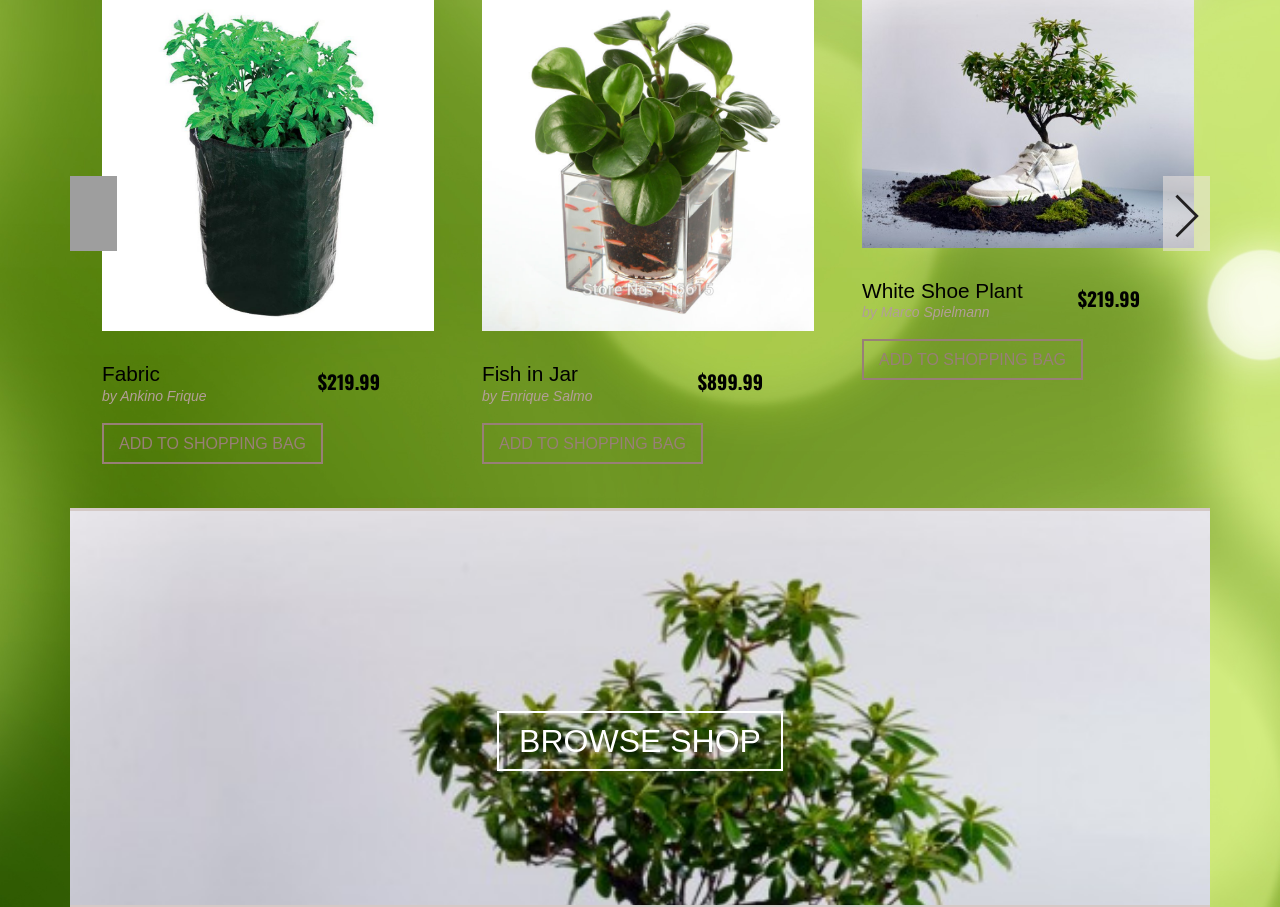
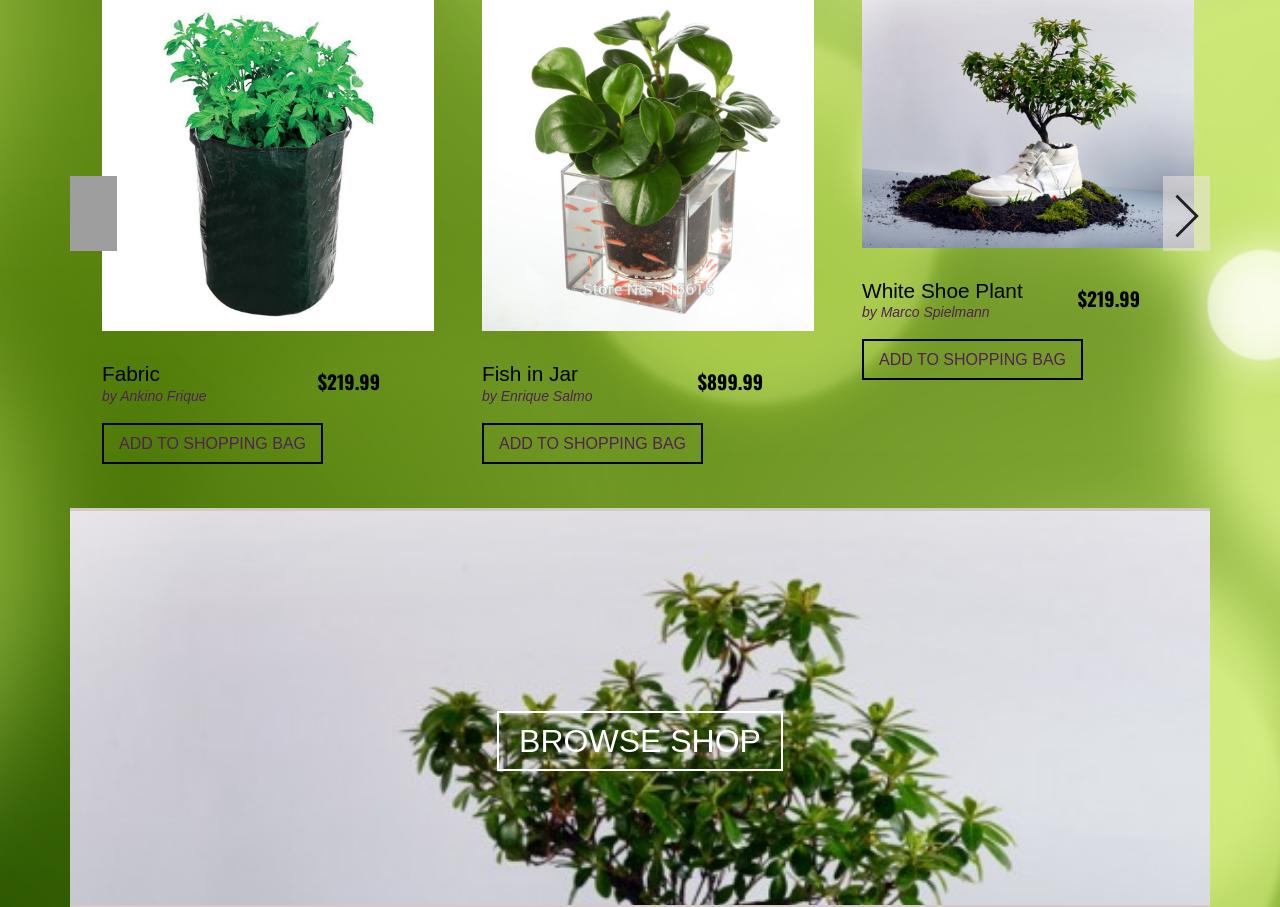
Before and after one commit to Lyreguin/E-Commerce_Site, a PHP site: page / in a window 1280 px wide. Shown: the part 869-1776 px from the top of the page. Run offline with PHP 8.4, Linux system fonts and the light colour scheme; some web fonts are replaced; grey boxes are pictures that could not be loaded.

Commit message:
about page

```diff
--- a/css/style.css
+++ b/css/style.css
@@ -354,7 +354,7 @@ p.customer{
 	font-family: 'Doppio One', sans-serif;
 	font-weight:400;
 	font-style: italic;
-	color:#b29e98;
+	color:#532152;
 	font-size:0.875em;
 }
 .biseller-name1{
@@ -441,8 +441,8 @@ p.customer{
 	text-transform: uppercase;
 	text-decoration:none;
 	font-size:1em;
-	color:#987f77;
-	border:2px solid #987f77;
+	color:#532152;
+	border:2px solid #000000;
 	padding:10px 15px;
 }
 .price-s a:hover{
```
